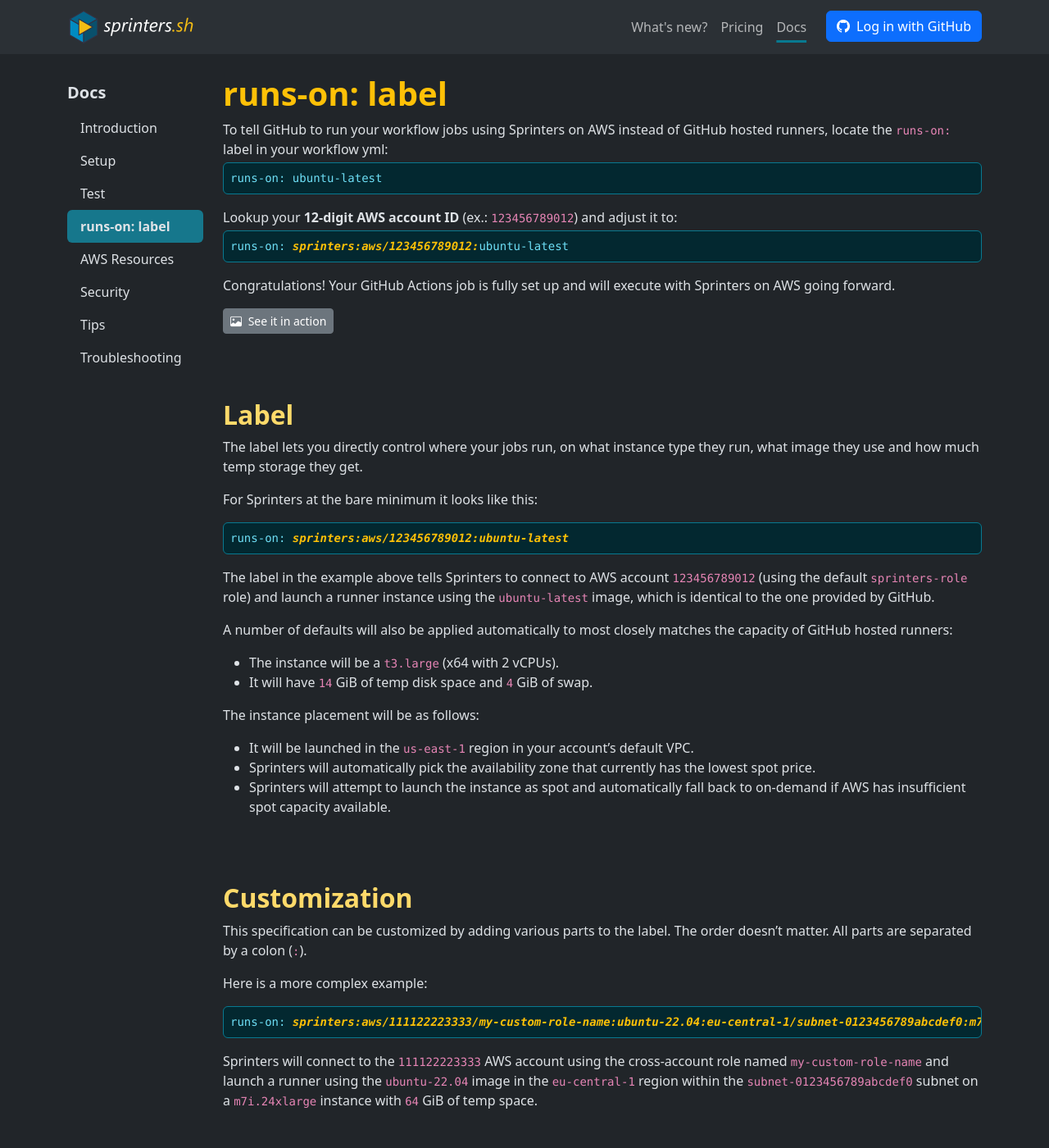
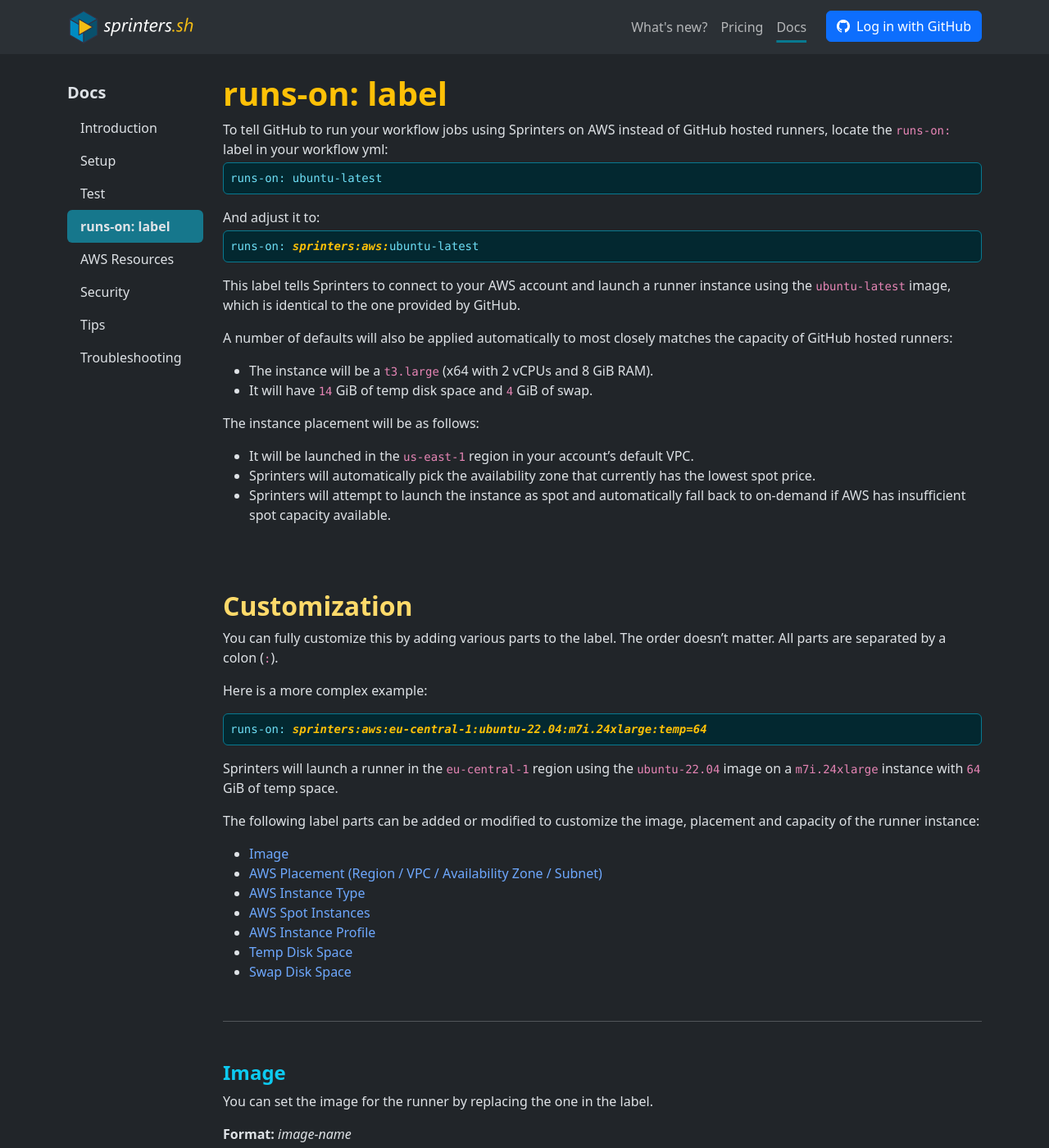
Before and after one commit to sprinters-sh/sprinters.sh, a Jekyll site: the page built from docs/label.md, in a window 1280 px wide and 1400 px high. Shown: the whole window at 82% size. Built offline with Jekyll 4.4.1, drawn with Linux system fonts in a browser that asks for light colours; some of the changed text lies outside the part shown.

Commit message:
Simplified usage with stored account ids

```diff
--- a/docs/label.md
+++ b/docs/label.md
@@ -10,37 +10,17 @@
     <pre class="mb-0 p-2 fs-7">runs-on: ubuntu-latest</pre>
 </div>
 
-<p class="mb-1">Lookup your <strong>12-digit AWS account ID</strong> (ex.: <code>123456789012</code>) and adjust it to:</p>
+<p class="mb-1">And adjust it to:</p>
 <div class="alert alert-info font-monospace p-0 mb-3 position-relative" role="alert">
-    <pre class="mb-0 p-2 fs-7">runs-on: <span class="fw-bold fst-italic text-warning">sprinters:aws/123456789012:</span>ubuntu-latest</pre>
+    <pre class="mb-0 p-2 fs-7">runs-on: <span class="fw-bold fst-italic text-warning">sprinters:aws:</span>ubuntu-latest</pre>
 </div>
 
-Congratulations! Your GitHub Actions job is fully set up and will execute with Sprinters on AWS going forward.
-
-<a class="btn btn-secondary btn-sm" data-bs-toggle="collapse" href="#job-setup" aria-expanded="false" aria-controls="job-setup">
-    <i class="bi bi-image me-1"></i>
-    See it in action
-</a>
-<div class="collapse" id="job-setup">
-    <img src="/assets/label/aws-account-id.png" alt="AWS account ID lookup" class="screenshot">
-</div>
-
-{% include h2.html id="label" text="Label" %}
-
-The label lets you directly control where your jobs run, on what instance type they run, what image they use and how much temp storage they get.
-
-For Sprinters at the bare minimum it looks like this:
-
-<div class="alert alert-info font-monospace p-0 mb-3 position-relative" role="alert">
-    <pre class="mb-0 p-2 fs-7">runs-on: <span class="fw-bold fst-italic text-warning">sprinters:aws/123456789012:ubuntu-latest</span></pre>
-</div>
-
-The label in the example above tells Sprinters to connect to AWS account `123456789012` (using the default `sprinters-role` role)
+This label tells Sprinters to connect to your AWS account
 and launch a runner instance using the `ubuntu-latest` image, which is identical to the one provided by GitHub.
 
 A number of defaults will also be applied automatically to most closely matches the capacity of GitHub hosted runners:
 
-- The instance will be a `t3.large` (x64 with 2 vCPUs).
+- The instance will be a `t3.large` (x64 with 2 vCPUs and 8 GiB RAM).
 - It will have `14` GiB of temp disk space and `4` GiB of swap.
 
 The instance placement will be as follows:
@@ -50,23 +30,18 @@
 
 {% include h2.html id="customization" text="Customization" %}
 
-This specification can be customized by adding various parts to the label. The order doesn't matter. All parts are separated by a colon (`:`).
+You can fully customize this by adding various parts to the label. The order doesn't matter. All parts are separated by a colon (`:`).
 
 Here is a more complex example:
 
 <div class="alert alert-info font-monospace p-0 mb-3 position-relative" role="alert">
-    <pre class="mb-0 p-2 fs-7">runs-on: <span class="fw-bold fst-italic text-warning">sprinters:aws/111122223333/my-custom-role-name:ubuntu-22.04:eu-central-1/subnet-0123456789abcdef0:m7i.24xlarge:temp=64</span></pre>
+    <pre class="mb-0 p-2 fs-7">runs-on: <span class="fw-bold fst-italic text-warning">sprinters:aws:eu-central-1:ubuntu-22.04:m7i.24xlarge:temp=64</span></pre>
 </div>
 
-Sprinters will connect to the `111122223333` AWS account using the cross-account role named `my-custom-role-name` and
-launch a runner using the `ubuntu-22.04` image in the `eu-central-1` region
-within the `subnet-0123456789abcdef0` subnet on a `m7i.24xlarge` instance with `64` GiB of temp space.
-
-{% include h2.html id="parts" text="Parts" %}
+Sprinters will launch a runner in the `eu-central-1` region using the `ubuntu-22.04` image on a `m7i.24xlarge` instance with `64` GiB of temp space.
 
 The following label parts can be added or modified to customize the image, placement and capacity of the runner instance:
 
-- [AWS Account (Account ID / IAM Role Name)](#account)
 - [Image](#image)
 - [AWS Placement (Region / VPC / Availability Zone / Subnet)](#placement)
 - [AWS Instance Type](#instance-type)
@@ -74,30 +49,6 @@
 - [AWS Instance Profile](#instance-profile)
 - [Temp Disk Space](#temp)
 - [Swap Disk Space](#swap)
-
----
-{: .mt-5 }
-
-{% include h3.html id="account" text="AWS Account (Account ID / IAM Role Name)" %}
-You must include the AWS account ID where the runner instance is launched in the label.
-
-Optionally you can also customize the name of IAM Role that Sprinters uses to connect to your AWS account by appending it to the label.
-
-**Format:** `aws`/_aws-account-id_/_iam-role-name_\
-**Default:** `aws`/_aws-account-id_/`sprinters-role`
-
-{% include h4.html text="Examples" %}
-To use the `112233445566` AWS account ID and the default `sprinters-role` role name, change the label to:
-
-<div class="alert alert-info font-monospace p-0 mb-3 position-relative" role="alert">
-    <pre class="mb-0 p-2 fs-7">runs-on: sprinters:aws/<span class="fw-bold fst-italic text-warning">112233445566</span>:ubuntu-latest</pre>
-</div>
-
-To use the `112233445566` AWS account ID and `my-custom-role-name` as the role name, change the label to:
-
-<div class="alert alert-info font-monospace p-0 mb-3 position-relative" role="alert">
-    <pre class="mb-0 p-2 fs-7">runs-on: sprinters:aws/<span class="fw-bold fst-italic text-warning">112233445566/my-custom-role-name</span>:ubuntu-latest</pre>
-</div>
 
 ---
 {: .mt-5 }
@@ -128,7 +79,7 @@
 To set the image to `minimal`, change the label to:
 
 <div class="alert alert-info font-monospace p-0 mb-3 position-relative" role="alert">
-    <pre class="mb-0 p-2 fs-7">runs-on: sprinters:aws/123456789012:<span class="fw-bold fst-italic text-warning">minimal</span></pre>
+    <pre class="mb-0 p-2 fs-7">runs-on: sprinters:aws:<span class="fw-bold fst-italic text-warning">minimal</span></pre>
 </div>
 
 ---
@@ -167,19 +118,19 @@
 To set the region to `eu-central-1` and run using the `minimal` image, change the label to:
 
 <div class="alert alert-info font-monospace p-0 mb-3 position-relative" role="alert">
-    <pre class="mb-0 p-2 fs-7">runs-on: sprinters:aws/123456789012:minimal:<span class="fw-bold fst-italic text-warning">eu-central-1</span></pre>
+    <pre class="mb-0 p-2 fs-7">runs-on: sprinters:aws:minimal:<span class="fw-bold fst-italic text-warning">eu-central-1</span></pre>
 </div>
 
 To use the `eu-central-1c` availability zone, change the label to:
 
 <div class="alert alert-info font-monospace p-0 mb-3 position-relative" role="alert">
-    <pre class="mb-0 p-2 fs-7">runs-on: sprinters:aws/123456789012:ubuntu-latest:<span class="fw-bold fst-italic text-warning">eu-central-1c</span></pre>
+    <pre class="mb-0 p-2 fs-7">runs-on: sprinters:aws:ubuntu-latest:<span class="fw-bold fst-italic text-warning">eu-central-1c</span></pre>
 </div>
 
 To use the `subnet-0123456789abcdef0` subnet in the `us-east-1` region, change the label to:
 
 <div class="alert alert-info font-monospace p-0 mb-3 position-relative" role="alert">
-    <pre class="mb-0 p-2 fs-7">runs-on: sprinters:aws/123456789012:<span class="fw-bold fst-italic text-warning">us-east-1/subnet-0123456789abcdef0</span>:ubuntu-latest</pre>
+    <pre class="mb-0 p-2 fs-7">runs-on: sprinters:aws:<span class="fw-bold fst-italic text-warning">us-east-1/subnet-0123456789abcdef0</span>:ubuntu-latest</pre>
 </div>
 
 ---
@@ -225,7 +176,7 @@
 To set the instance type to `m7i.8xlarge`, change the label to:
 
 <div class="alert alert-info font-monospace p-0 mb-3 position-relative" role="alert">
-    <pre class="mb-0 p-2 fs-7">runs-on: sprinters:aws/123456789012:ubuntu-latest:<span class="fw-bold fst-italic text-warning">m7i.8xlarge</span></pre>
+    <pre class="mb-0 p-2 fs-7">runs-on: sprinters:aws:ubuntu-latest:<span class="fw-bold fst-italic text-warning">m7i.8xlarge</span></pre>
 </div>
 
 ---
@@ -254,7 +205,7 @@
 To force the use of much cheaper spot instances, change the label to:
 
 <div class="alert alert-info font-monospace p-0 mb-3 position-relative" role="alert">
-    <pre class="mb-0 p-2 fs-7">runs-on: sprinters:aws/123456789012:ubuntu-latest:<span class="fw-bold fst-italic text-warning">spot=true</span></pre>
+    <pre class="mb-0 p-2 fs-7">runs-on: sprinters:aws:ubuntu-latest:<span class="fw-bold fst-italic text-warning">spot=true</span></pre>
 </div>
 
 ---
@@ -273,7 +224,7 @@
 To associate your instance with the `my-instance-profile` instance profile, change the label to:
 
 <div class="alert alert-info font-monospace p-0 mb-3 position-relative" role="alert">
-    <pre class="mb-0 p-2 fs-7">runs-on: sprinters:aws/123456789012:ubuntu-latest:<span class="fw-bold fst-italic text-warning">profile=my-instance-profile</span></pre>
+    <pre class="mb-0 p-2 fs-7">runs-on: sprinters:aws:ubuntu-latest:<span class="fw-bold fst-italic text-warning">profile=my-instance-profile</span></pre>
 </div>
 
 See also: [Accessing AWS Resources](/docs/aws-resources#instance-profile) for more info.
@@ -291,7 +242,7 @@
 To set the temp disk space to `512` GiB, change the label to:
 
 <div class="alert alert-info font-monospace p-0 mb-3 position-relative" role="alert">
-    <pre class="mb-0 p-2 fs-7">runs-on: sprinters:aws/123456789012:ubuntu-latest:<span class="fw-bold fst-italic text-warning">temp=512</span></pre>
+    <pre class="mb-0 p-2 fs-7">runs-on: sprinters:aws:ubuntu-latest:<span class="fw-bold fst-italic text-warning">temp=512</span></pre>
 </div>
 
 ---
@@ -307,5 +258,5 @@
 To set the swap size to `64` GiB, change the label to:
 
 <div class="alert alert-info font-monospace p-0 mb-3 position-relative" role="alert">
-    <pre class="mb-0 p-2 fs-7">runs-on: sprinters:aws/123456789012:ubuntu-latest:<span class="fw-bold fst-italic text-warning">swap=64</span></pre>
+    <pre class="mb-0 p-2 fs-7">runs-on: sprinters:aws:ubuntu-latest:<span class="fw-bold fst-italic text-warning">swap=64</span></pre>
 </div>
--- a/index.html
+++ b/index.html
@@ -29,7 +29,7 @@
         <div class="d-inline-block v-align-middle">
             <code class="code fs-5 text-start d-inline-block mt-4 mb-4">
                 <span class="text-secondary text-decoration-line-through">runs-on: ubuntu-latest</span><br>
-                <span class="text-warning">runs-on:</span> <span class="text-info">sprinters:aws/123456789012:ubuntu-latest</span>
+                <span class="text-warning">runs-on:</span> <span class="text-info">sprinters:aws:ubuntu-latest</span>
             </code>
         </div>
         <a href="https://console.sprinters.sh/login"
@@ -223,7 +223,7 @@
     <div class="d-inline-block v-align-middle">
         <code class="code fs-5 text-start d-inline-block mt-3 mb-4">
             <span class="text-secondary text-decoration-line-through">runs-on: ubuntu-latest</span><br>
-            <span class="text-warning">runs-on:</span> <span class="text-info">sprinters:aws/123456789012:ubuntu-latest</span>
+            <span class="text-warning">runs-on:</span> <span class="text-info">sprinters:aws:ubuntu-latest</span>
         </code>
     </div>
 
```
Also changed, not shown: docs/aws-resources.md (+1 -1 lines), docs/index.md (+2 -2 lines).
